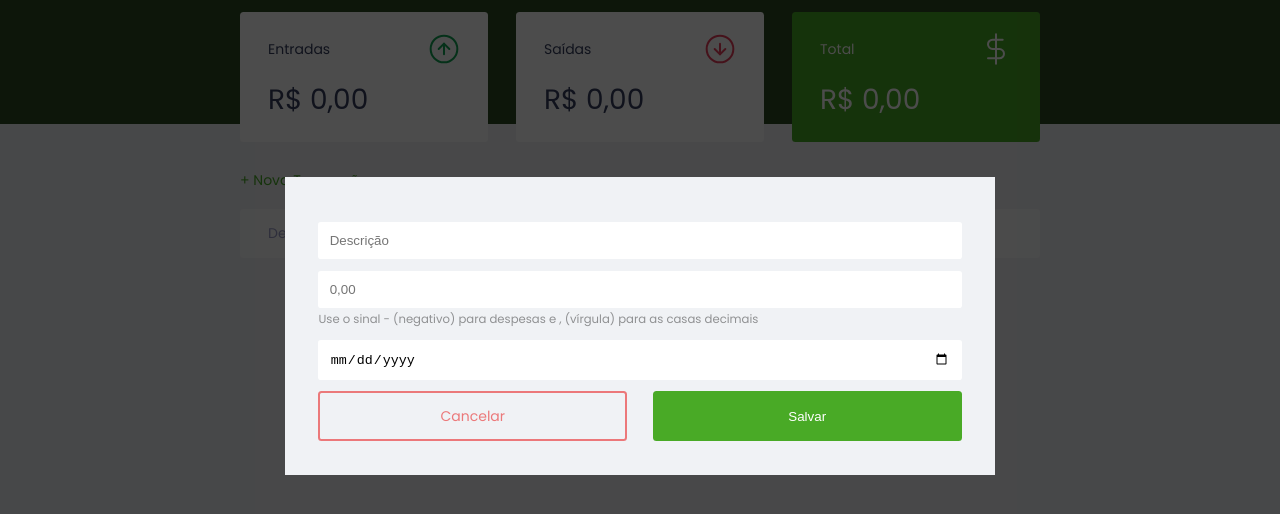
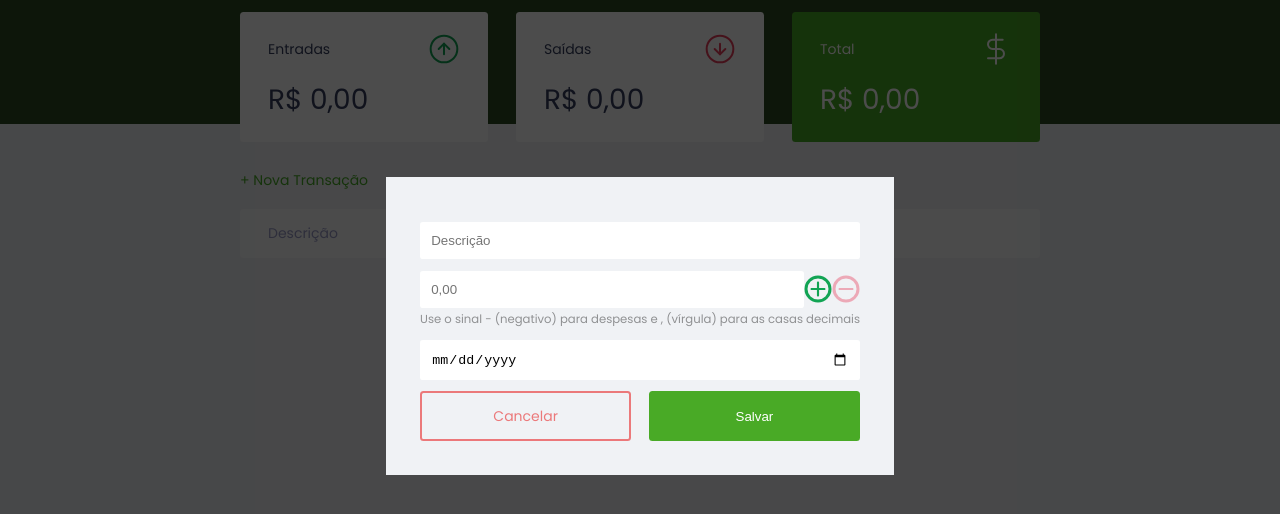
Before and after one commit to Dojak220/dev.financeS, a plain HTML site: page index.html in a window 1280 px wide. Both pictures are taken after a click on the link "+ Nova Transação". Shown: the part 74-588 px from the top of the page. Drawn offline with Linux system fonts and the light colour scheme.

Commit message:
criar botoes para definir transcao de entrada ou saida

```diff
--- a/index.html
+++ b/index.html
@@ -91,6 +91,7 @@
                <label
                   class="sr-only"
                   for="amount">Valor</label>
+               <div id="transaction-amount">
                   <input
                      type="number"
                      step="0.01"
@@ -98,6 +99,13 @@
                      name="amount"
                      placeholder="0,00"
                   />
+                  <a href="#" class="sign" onclick="Modal.selectAmountSign('positive')">
+                     <img class="transaction-sign positive active" src="./assets/plus.svg" alt="Transação de Entrada">
+                  </a>
+                  <a href="#" class="sign" onclick="Modal.selectAmountSign('negative')">
+                     <img class="transaction-sign negative" src="./assets/minus.svg" alt="Transação de Saída">
+                  </a>
+               </div>
                <small class="help">Use o sinal - (negativo) para despesas e , (vírgula) para as casas decimais</small>
             </div>
             <div class="input-group">
--- a/script.js
+++ b/script.js
@@ -15,6 +15,27 @@ const Modal = {
       document
          .querySelector(".modal-overlay")
          .classList.toggle("active");
+   },
+   selectAmountSign(sign) {
+      switch (sign) {
+         case 'positive':
+            document
+               .querySelector(".transaction-sign.positive")
+               .classList.add("active");
+            document
+               .querySelector(".transaction-sign.negative")
+               .classList.remove("active");
+            break;
+         case 'negative':
+            document
+               .querySelector(".transaction-sign.negative")
+               .classList.add("active");
+            document
+               .querySelector(".transaction-sign.positive")
+               .classList.remove("active");
+         default:
+            break;
+      }
    }
 }
 
--- a/style.css
+++ b/style.css
@@ -58,6 +58,11 @@ a {
 
 a:hover {
    color: var(--light-green);
+}
+
+a.sign {
+   width: 28px;
+   height: 28px;
 }
 
 button {
@@ -254,6 +259,24 @@ input {
    margin-top: 0.8rem;
 }
 
+#transaction-amount {
+   display: flex;
+   justify-content: space-between;
+   align-items: center;
+}
+
+.transaction-sign {
+   opacity: 0.4;
+}
+
+.transaction-sign:hover {
+   opacity: 0.6;
+}
+
+.transaction-sign.active {
+   opacity: 1;
+}
+
 .input-group small {
    opacity: 0.4;
 }
```
Lines whose indentation alone changed are shown as unchanged.
